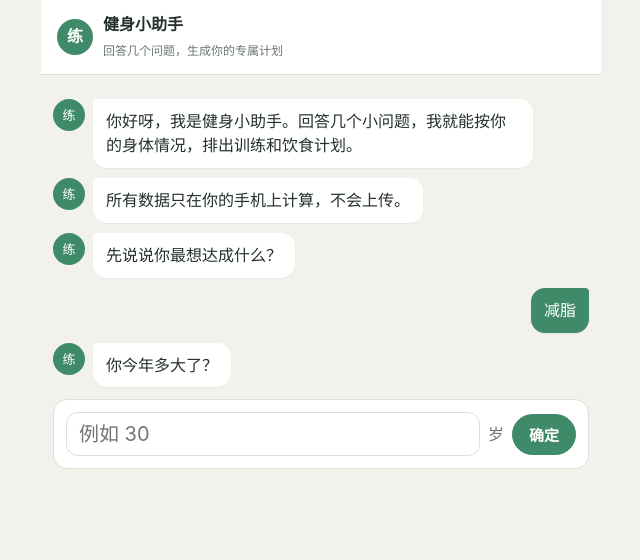
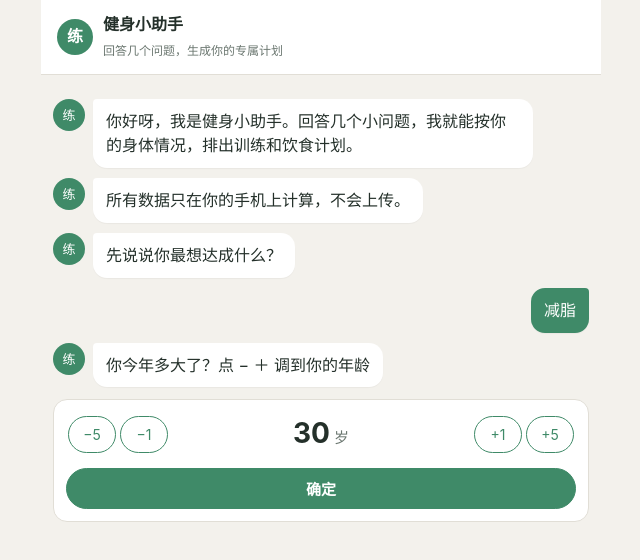
Before and after one commit to shanheguanjia-L/fit-plan, a plain HTML site: page index.html in a window 1280 px wide. Both pictures are taken after a click on the button "减脂". Shown: the whole page, without its empty margins (319-959 px from the left). Drawn offline with Linux system fonts and the light colour scheme.

Commit message:
数字改为加减按钮选择，不再使用输入框

```diff
--- a/index.html
+++ b/index.html
@@ -33,7 +33,12 @@ header b{display:block;font-size:16px}header small{color:var(--sub);font-size:12
 .chip.on{background:var(--acc);color:#fff}
 .chip.go{background:var(--acc);color:#fff;font-weight:600}
 .chip.ghost{border-color:var(--line);color:var(--sub)}
-.numrow{display:flex;gap:8px;align-items:center}
+.stepper{display:flex;align-items:center;justify-content:space-between}
+.sdisp{flex:1;text-align:center;font-size:15px;color:var(--sub)}
+.sdisp b{font-size:28px;color:var(--ink)}
+.sbtn{padding:9px 0;width:48px;text-align:center;margin:0 2px;font-size:14px}
+.sact{display:flex;gap:8px;margin-top:12px}
+.sact .go{flex:1}
 .numrow input{flex:1;font-size:20px;padding:9px 12px;border:1.5px solid var(--line);border-radius:12px;font-family:inherit;min-width:0}
 .numrow input:focus{outline:none;border-color:var(--acc)}
 .numrow .unit{color:var(--sub)}
@@ -124,23 +129,35 @@ function multi(q, opts, exclusive){
     box.appendChild(ok); tray.appendChild(box); toBottom();
   });
 }
-// 数字输入
+// 数字选择：点 − / + 调整，不用输入框也不弹键盘
 function num(q, o){
   return new Promise(async res=>{
     await say(q); clearTray();
-    const wrap = el('div'); const row = el('div','numrow');
-    const inp = el('input'); inp.type='number'; inp.inputMode='decimal'; inp.placeholder=o.ph||''; inp.min=o.min; inp.max=o.max; inp.step='any';
-    const unit = el('span','unit',o.unit);
+    let v = o.def;
+    const dec = (String(o.s1).indexOf('.')>=0);
+    const fmt = x => dec ? (Math.round(x*10)/10).toFixed(1) : String(Math.round(x));
+    const wrap = el('div');
+    const row = el('div','stepper');
+    const disp = el('div','sdisp');
+    const val = el('b','',fmt(v)); const unit = el('span','',' '+o.unit);
+    disp.appendChild(val); disp.appendChild(unit);
+    const upd = ()=>{ val.textContent = fmt(v) };
+    const mk = (label,d)=>{
+      const b = el('button','chip sbtn',label);
+      b.onclick = ()=>{ v = Math.min(o.max, Math.max(o.min, Math.round((v+d)*10)/10)); upd() };
+      return b;
+    };
+    row.appendChild(mk('−'+o.s2,-o.s2)); row.appendChild(mk('−'+o.s1,-o.s1));
+    row.appendChild(disp);
+    row.appendChild(mk('+'+o.s1,o.s1)); row.appendChild(mk('+'+o.s2,o.s2));
+    wrap.appendChild(row);
+    const act = el('div','sact');
     const ok = el('button','chip go','确定');
-    row.append(inp,unit,ok); wrap.appendChild(row);
-    if(o.skip){ const s=el('button','chip ghost','跳过'); s.style.marginTop='8px'; s.onclick=()=>{add('user','跳过');clearTray();res(null)}; wrap.appendChild(s); }
+    ok.onclick = ()=>{ add('user', fmt(v)+' '+o.unit); clearTray(); res(v) };
+    act.appendChild(ok);
+    if(o.skip){ const sk=el('button','chip ghost','跳过'); sk.onclick=()=>{add('user','跳过');clearTray();res(null)}; act.appendChild(sk); }
+    wrap.appendChild(act);
     tray.appendChild(wrap); toBottom();
-    const submit = async ()=>{
-      const v = parseFloat(inp.value);
-      if(!(v>=o.min && v<=o.max)){ inp.value=''; inp.placeholder='请输入 '+o.min+'–'+o.max; inp.focus(); return }
-      add('user', v+' '+o.unit); clearTray(); res(v);
-    };
-    ok.onclick = submit; inp.onkeydown = e=>{ if(e.key==='Enter') submit() };
   });
 }
 
@@ -358,10 +375,10 @@ async function flow(my){
   }
   await say('所有数据只在你的手机上计算，不会上传。');
   A.goal = await pick('先说说你最想达成什么？',[{label:'减脂',value:'fat'},{label:'增肌塑形',value:'muscle'},{label:'改善体态、紧致',value:'shape'},{label:'保持健康',value:'keep'}]);
-  A.age = await num('你今年多大了？',{min:14,max:75,unit:'岁',ph:'例如 30'});
-  A.height = await num('身高多少？',{min:130,max:200,unit:'cm',ph:'例如 163'});
-  A.weight = await num('现在体重多少？（早上空腹最准）',{min:30,max:150,unit:'kg',ph:'例如 58'});
-  A.waist = await num('腰围方便量的话告诉我，用来以后对比变化，不量就跳过。',{min:50,max:140,unit:'cm',ph:'例如 72',skip:true});
+  A.age = await num('你今年多大了？点 − ＋ 调到你的年龄',{min:14,max:75,unit:'岁',def:30,s1:1,s2:5});
+  A.height = await num('身高多少？点 − ＋ 调整',{min:130,max:200,unit:'cm',def:160,s1:1,s2:5});
+  A.weight = await num('现在体重多少？点 − ＋ 调到你的数字（早上空腹最准）',{min:30,max:150,unit:'kg',def:55,s1:0.5,s2:5});
+  A.waist = await num('腰围方便量的话告诉我，用来以后对比变化，不量就跳过。',{min:50,max:140,unit:'cm',def:70,s1:1,s2:5,skip:true});
   A.exp = await pick('你现在的运动基础是？',[{label:'零基础',value:'new'},{label:'偶尔运动',value:'some'},{label:'规律训练过',value:'reg'}]);
   A.days = await pick('每周打算练几天？',[{label:'2 天',value:2},{label:'3 天',value:3},{label:'4 天',value:4},{label:'5 天',value:5}]);
   A.mins = await pick('每次大概能练多久？',[{label:'30 分钟',value:30},{label:'45 分钟',value:45},{label:'60 分钟',value:60}]);
```
